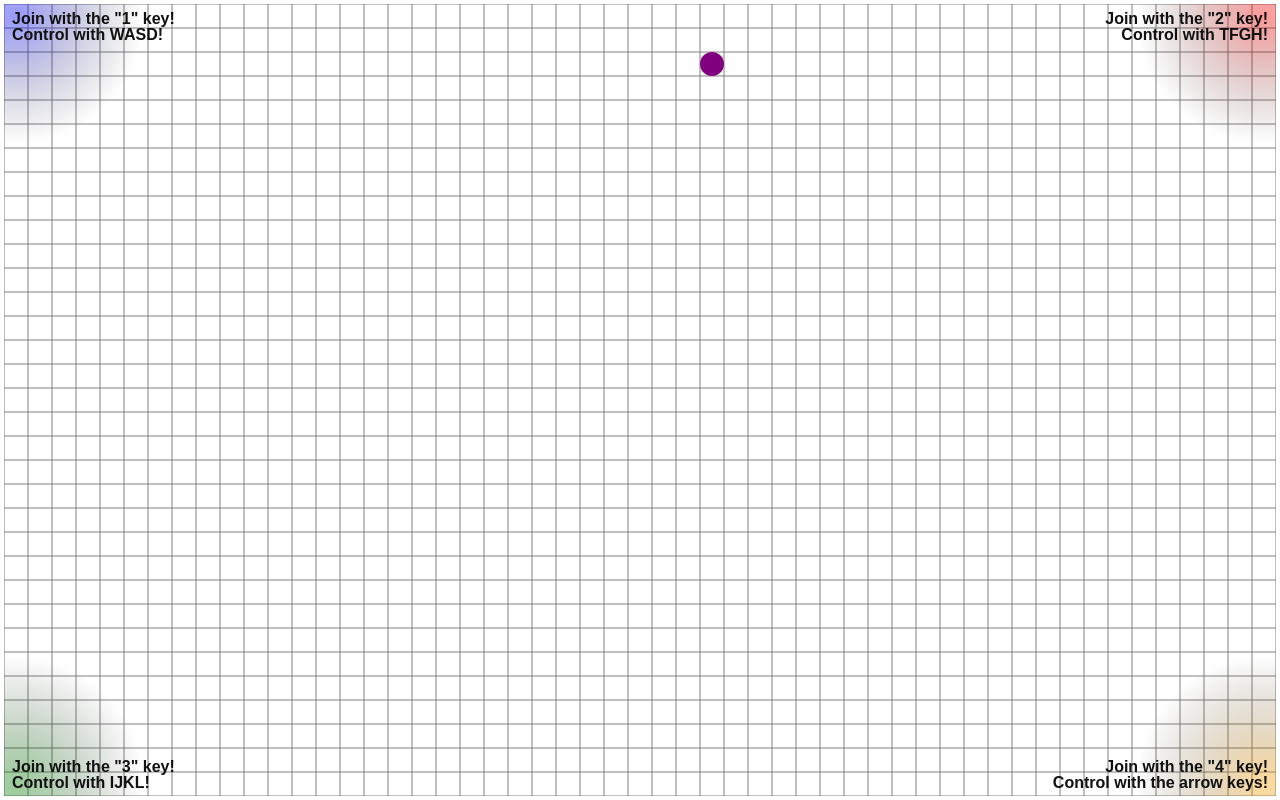
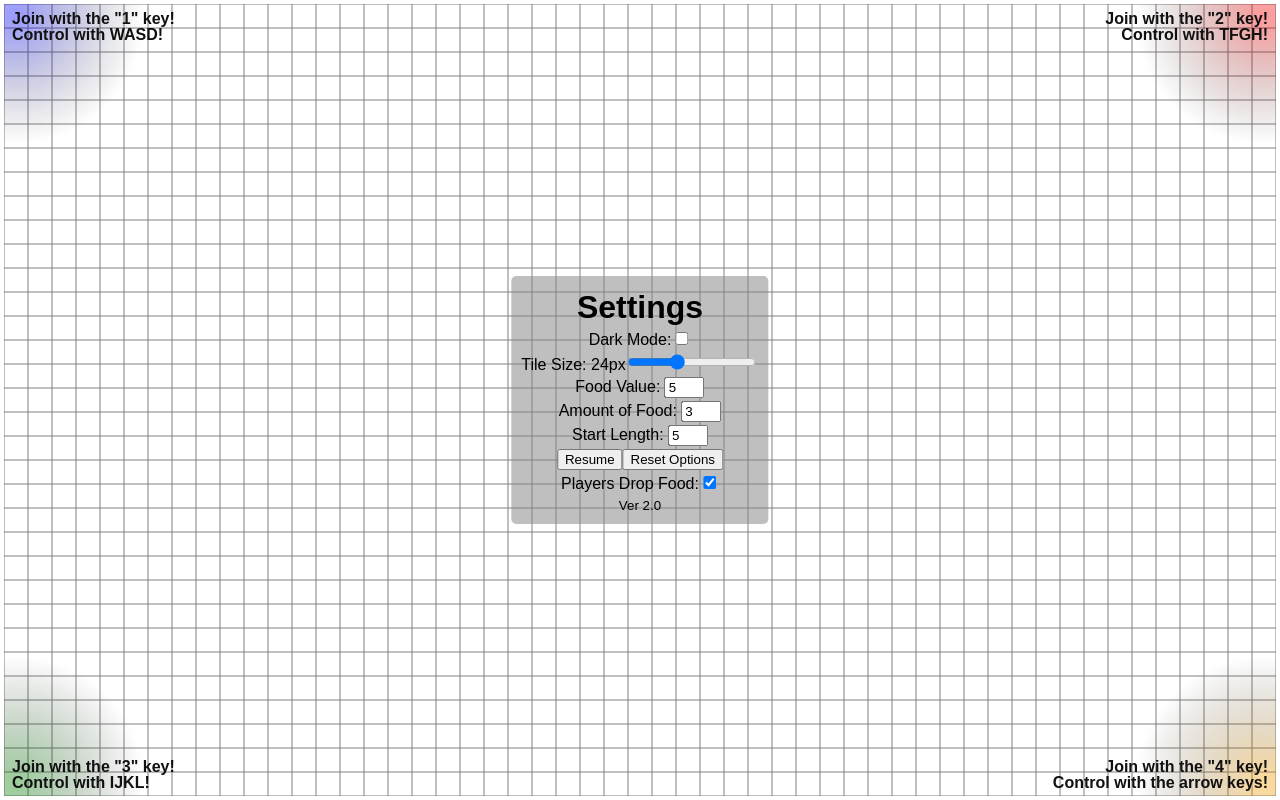
Before and after one commit to pgattic/multiplayer-snake, a plain HTML site: page index.html in a window 1280 px wide. Drawn offline with Linux system fonts and the light colour scheme.

Commit message:
Major Update
Settings Menu:
 - Use Dark Mode
 - Adjust game mechanics (more options to come!)

two new food updates:
 - more than one food can be on the screen at once
 - Player food: when a snake dies, it drops a small food that when eaten gives a portion of what the player had when he died.

Many bugs fixed.

You can always let me know about bugs in this game by reporting an issue on the code here on GitHub!

```diff
--- a/index.html
+++ b/index.html
@@ -1,6 +1,5 @@
 <!DOCTYPE html>
 <html lang="en-us">
-
 	<head>
 		<!-- Global site tag (gtag.js) - Google Analytics -->
 		<script async src="https://www.googletagmanager.com/gtag/js?id=UA-114106362-3"></script>
@@ -12,18 +11,14 @@
 			gtag('config', 'UA-114106362-3');
 		</script>
 
-	<link rel="icon" type="image/png" href="favicon-32x32.png" sizes="32x32" />
-	<link rel="icon" type="image/png" href="favicon-16x16.png" sizes="16x16" />
-
-
 		<title>Multiplayer Snake</title>
 		<meta name="robots" content="noindex">
 		<meta charset="utf-8" />
 		<meta name="description" content="pgattic's Web Games">
 		<meta name="author" content="Preston Corless, SaveState">
+		<link rel="icon" type="image/png" href="favicon-32x32.png" sizes="32x32" />
+		<link rel="icon" type="image/png" href="favicon-16x16.png" sizes="16x16" />
 		<style>
-
-		* { background: var(--bg-color) }
 			canvas {
 				padding: 0;
 				display: block;
@@ -34,15 +29,41 @@
 				-ms-transform: translate(-50%, -50%);
 				transform: translate(-50%, -50%);
 			}
+			#menu {
+				background: #8888;
+				font-family: Arial;
+				margin: 0;
+				padding: 10px;
+				position: absolute;
+				top: 50%;
+				left: 50%;
+				-ms-transform: translate(-50%, -50%);
+				transform: translate(-50%, -50%);
+				place-items: center;
+				border-radius: 5px;
+			}
+			#menu>* {
+				margin: 3px auto;
+				width: fit-content;
+			}
+			input[type=number] {
+				width: 32px;
+			}
 		</style>
 	</head>
-
 	<body>
-
 		<canvas id="canvas" width="100%" height="100%">Sorry, your browser doesn't support HTML5 Canvas! Choose a different browser please!</canvas>
-
+		<form id="menu" oninput="applySettings()">
+			<h1>Settings</h1>
+			<p>Dark Mode:<input type="checkbox"id="darkBox"></p>
+			<p>Tile Size: <span id="unitOut">24</span>px<input type="range" value="24" min="1" max="64" id="unitBox"></p>
+			<p>Food Value: <input type="number" value="5" id="foodValBox"></p>
+			<p>Amount of Food: <input type="number" value="3" id="foodAmtBox"></p>
+			<p>Start Length: <input type="number" value="5" id="startScoreBox"></p>
+			<div><input type="button" value="Resume" onclick="togglePause()"><input type="button" value="Reset Options" onclick="resetOptions()"></div>
+			<p>Players Drop Food:<input type="checkbox"id="pFoodBox"checked="true"></p>
+			<small>Ver 2.0</small>
+		</form>
 		<script src="script.js"></script>
-
 	</body>
-
 </html>
--- a/script.js
+++ b/script.js
@@ -4,6 +4,11 @@ const
 	$=x=>{return document.querySelector(x)},
 	canvas = $("#canvas"),
 	ctx = canvas.getContext("2d"),
+	menu = $("#menu"),
+	darkBox = $("#darkBox"),
+	unitBox = $("#unitBox"),
+	foodValBox = $("#foodValBox"),
+	foodAmtBox = $("#foodAmtBox"),
 
 	colors = ["blue", "red", "green", "orange"],
 	controls = [
@@ -29,16 +34,17 @@ const
 				break;
 		}
 		return p;
-	},
+	};
+
+var
 	startScore = 5,
 	foodValue = 5,
-	advanceRate = 4; // milliseconds that pass between each frame
-
-var
+	amtOfFood = 3,
+	advanceRate = 4, // milliseconds that pass between each frame
 	unit = 24,
 	dimension = [0,0],
 	food = [],
-	paused = false,
+	paused = true,
 	nOfPlayers = 4,
 	frameCounter = 0,
 
@@ -58,12 +64,41 @@ var
 		[[...startLocation[3]]],
 	],
 	deadPlayers = [],
+	playerFood = [[],[],[],[]],
 	keyQueue = [[],[],[],[]],
 	direction = [...startDirection],
-	score = [startScore, startScore, startScore, startScore],
-	highscore = [...score];
+	score = [],
+	highscore = [0, 0, 0, 0];
+
+function applySettings() {
+	darkMode = Boolean(darkBox.checked);
+	unit = Number(unitBox.value);
+	$("#unitOut").innerText = unit;
+	foodValue = Number(foodValBox.value);
+	amtOfFood = Number(foodAmtBox.value);
+	startScore = Number($("#startScoreBox").value);
+	refreshColors();
+}
+
+function togglePause() {
+	paused = !paused;
+	menu.style.display = paused? "block":"none";
+}
+
+function resetOptions() {
+	darkBox.checked = false;
+	unitBox.value = 24;
+	$("#unitOut").innerText = unit;
+	foodValBox.value = 5;
+	foodAmtBox.value = 3;
+	$("#startScoreBox").value = 5;
+	$("#pFoodBox").checked = true;
+	applySettings();
+}
 
 document.onkeydown = (e) => {
+	if (e.key == "Escape") { togglePause() }
+	if (!paused) {
 		var key = e.key.toLowerCase();
 		for (var p = 0; p < controls.length; p++) {
 			if (active[p]) {
@@ -74,13 +109,13 @@ document.onkeydown = (e) => {
 				}
 			}
 		}
-	if (key == "escape") {
-		paused = !paused;
 	}
 	var num = Number(key)-1;
-	if (num < 4 && num >= 0) { // spawn players
+	if (num < 4 && num >= 0 && e.target.tagName == "BODY") { // spawn players
 		if (active[num]) {
 			deathRow[num] = true;
+		} else {
+			score[num] = startScore;
 		}
 		active[num] = !active[num];
 	}
@@ -115,19 +150,42 @@ function generateFood() {
 				if (body[i][e][0] == foodX && body[i][e][1] == foodY) {
 					foodCheck = false;
 				}
+				for (var f of food) {
+					if (f[0] == foodX && f[1] == foodY) {
+						foodCheck = false;
+					}
+				}
 			}
 		}
 	} while (!foodCheck);
-	food = [foodX, foodY];
+	food.unshift([foodX, foodY]);
 }
 
 
 function eatFood() {
 	for (var i = 0; i < nOfPlayers; i++) {
-		if (body[i][0][0] == food[0] && body[i][0][1] == food[1]) {
+		for (var e = 0; e < food.length; e++) {
+			if (body[i][0][0] == food[e][0] && body[i][0][1] == food[e][1]) {
 				score[i] += foodValue;
 				if (score[i] > highscore[i]) {highscore[i] = score[i];}
-			generateFood();
+				food.splice(e, 1);
+				if (score[i] < 1) {deathRow[i] = true; continue; }
+				while (body[i].length > score[i]) {body[i].pop()}
+			}
+		}
+	}
+}
+
+function eatPlayerFood() {
+	for (var i = 0; i < nOfPlayers; i++) {
+		for (var e of playerFood) {
+			for (var f = 0; f < e.length; e++) {
+				if (body[i][0][0] == e[f][0] && body[i][0][1] == e[f][1] && active[i]) {
+					score[i] += e[f][2];
+					if (score[i] > highscore[i]) {highscore[i] = score[i];}
+					e.splice(f, 1);
+				}
+			}
 		}
 	}
 }
@@ -151,6 +209,10 @@ function die() {
 function killPlayers() {
 	for (var i = 0; i < nOfPlayers; i++) {
 		if (deathRow[i]) {
+			var playerFoodValue = Math.floor(body[i].length/(foodValue*2))*foodValue;
+			if (playerFoodValue > 0 && score[i] > 0 && $("#pFoodBox").checked) {
+				playerFood[i].unshift([body[i][0][0], body[i][0][1], playerFoodValue]);
+			}
 			deadPlayers.unshift([[...body[i]], colors[i]]);
 			body[i] = [[...startLocation[i]]];
 			direction[i] = startDirection[i];
@@ -161,8 +223,15 @@ function killPlayers() {
 }
 
 function calculate() {
+	for (var i = 0; i < food.length; i++) {
+		if (food[i][0] > dimension[0] - 1 || food[i][1] > dimension[1] - 1) {
+			food.splice(i,1);
+		}
+	}
 	directPlayers();
 	eatFood();
+	eatPlayerFood();
+	if (food.length < amtOfFood) { generateFood() }
 	die();
 }
 
@@ -177,9 +246,6 @@ function resizeCanvas() {
 		[0, dimension[1]-1],
 		[dimension[0]-1, dimension[1]-1],
 	];
-	if (food[0] > dimension[0] - 1 || food[1] > dimension[1] - 1) {
-		generateFood();
-	}
 }
 
 function grid() {
@@ -199,10 +265,23 @@ function grid() {
 }
 
 function drawFood() {
+	for (var i of food) {
 		ctx.beginPath();
-	ctx.arc(food[0]*unit + unit/2, food[1]*unit + unit/2, unit/2, 0, Math.PI*2);
+		ctx.arc(i[0]*unit + unit/2, i[1]*unit + unit/2, unit/2, 0, Math.PI*2);
 		ctx.fillStyle = "purple";
 		ctx.fill();
+	}
+}
+
+function drawPlayerFood() {
+	for (var i=0; i < playerFood.length; i++) {
+		for (var f of playerFood[i]) {
+			ctx.beginPath();
+			ctx.arc(f[0]*unit + unit/2, f[1]*unit + unit/2, unit/2, 0, Math.PI*2);
+			ctx.fillStyle = colors[i];
+			ctx.fill();
+		}
+	}
 }
 
 function drawBody(b) {
@@ -219,7 +298,7 @@ function drawBody(b) {
 function drawPlayers() {
 	ctx.lineCap = "square";
 	ctx.lineWidth = unit - 2;
-	ctx.globalAlpha = 0.3;
+	ctx.globalAlpha = 0.5;
 	for (var i = 0; i < deadPlayers.length; i++) {
 		ctx.strokeStyle = deadPlayers[i][1];
 		drawBody(deadPlayers[i][0]);
@@ -277,6 +356,12 @@ function scoreBoards() {
 			ctx.fillText(`Control with ${controlKeys}!`, TBLoc[i][0], TBLoc[i][1] + 16);
 		}
 	}
+	if (!paused) {
+		ctx.beginPath();
+		ctx.textAlign = "center";
+		ctx.fillText('Press "Esc" to pause', canvas.width/2, 18);
+		ctx.textAlign= "left";
+	}
 }
 
 function draw() {
@@ -284,6 +369,7 @@ function draw() {
 	ctx.clearRect(0, 0, canvas.width, canvas.height);
 	grid();
 	drawFood();
+	drawPlayerFood();
 	drawPlayers();
 	spawnPoints();
 	scoreBoards();
@@ -302,8 +388,6 @@ function main() {
 
 function init() {
 	resizeCanvas();
-	food[0] = Math.floor(Math.random() * dimension[0]);
-	food[1] = Math.floor(Math.random() * dimension[1]);
 	body = [
 		[[...startLocation[0]]],
 		[[...startLocation[1]]],
@@ -321,7 +405,7 @@ const
 	cScheme = ["light", "dark"],
 	bgColor = ["#fff","#111"];
 
-var darkMode = Number(localStorage.getItem("darkMode")) || 0; // 0 for light mode, 1 for dark mode
+var darkMode = false;
 
 function refreshColors() {
 	var i = Number(darkMode);
```
Lines whose indentation alone changed are shown as unchanged.
